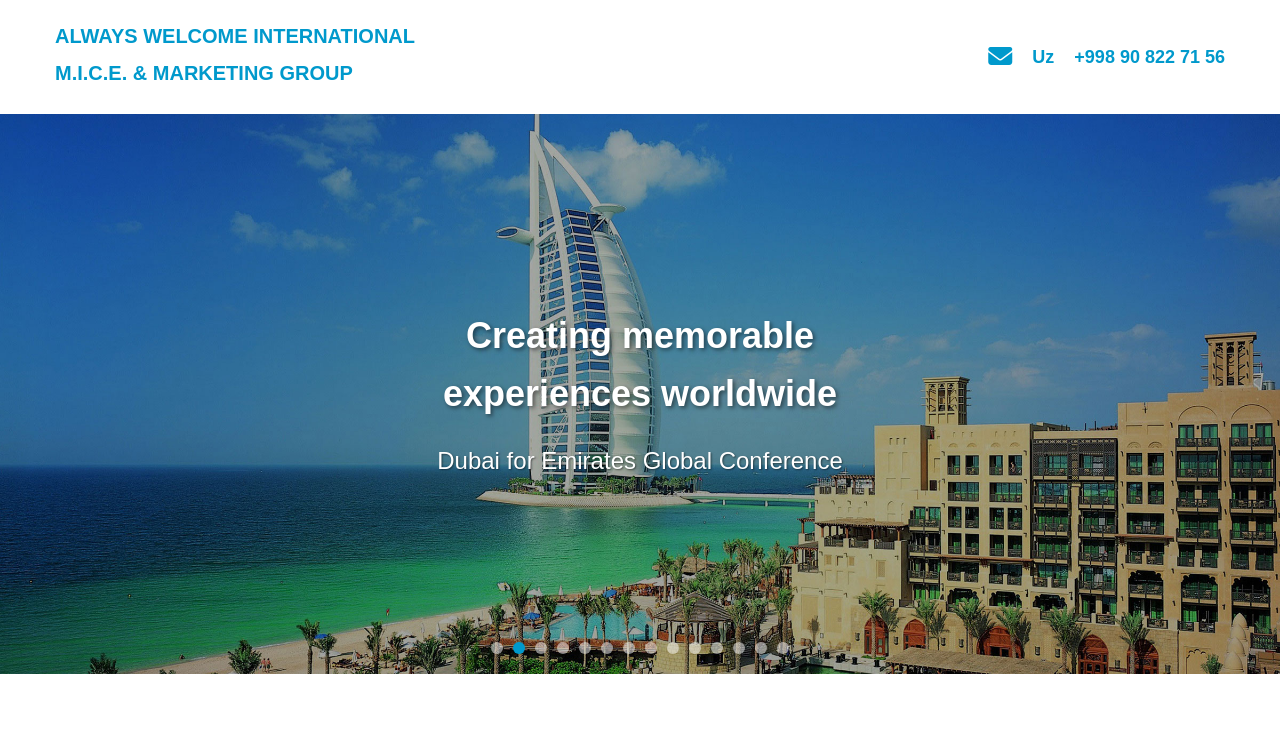
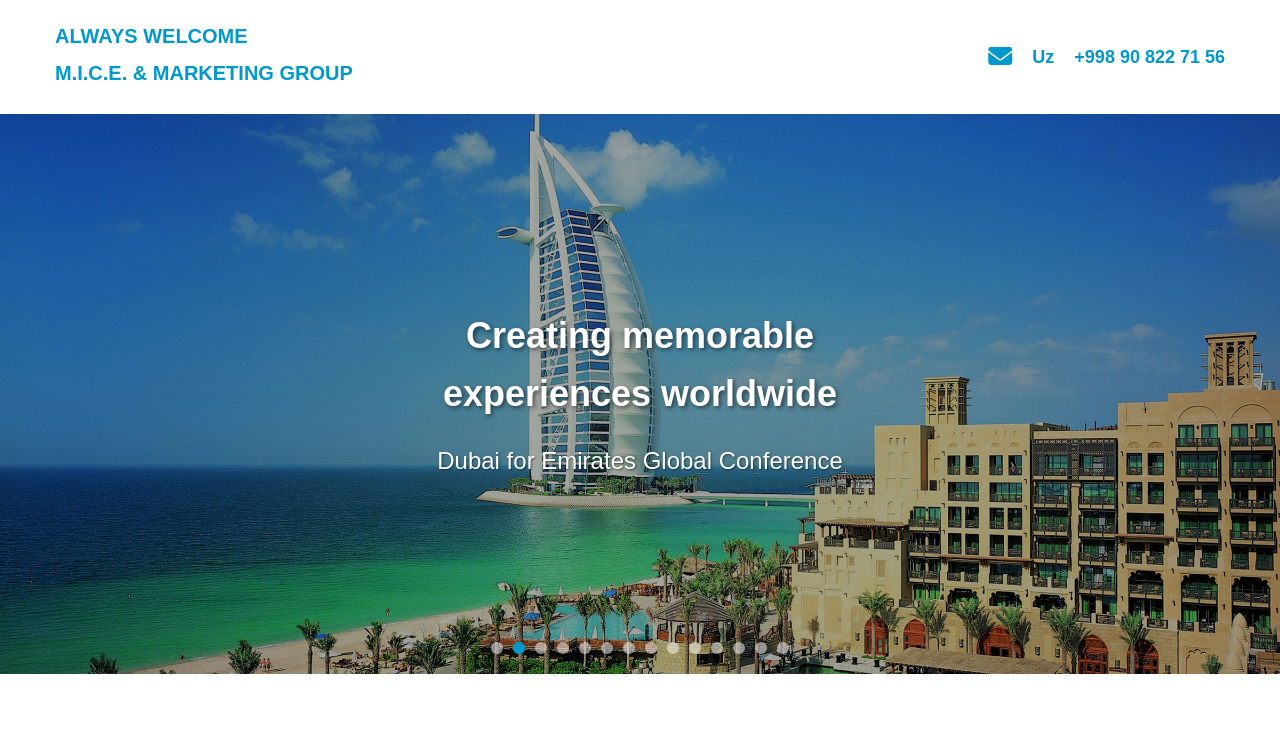
Before and after one commit to Dalerrweb/always-welcome, a plain HTML site: page index.html in a window 1280 px wide. Shown: the top 731 px of the page. Drawn offline with Linux system fonts and the light colour scheme.

Commit message:
Update index.html

```diff
--- a/index.html
+++ b/index.html
@@ -13,7 +13,7 @@
     <header>
         <div class="container">
             <div class="logo">
-                <h1>ALWAYS WELCOME INTERNATIONAL</h1>
+                <h1>ALWAYS WELCOME</h1>
                 <h1>M.I.C.E. & MARKETING GROUP</h1>
             </div>
             <div class="contact-info">
```
